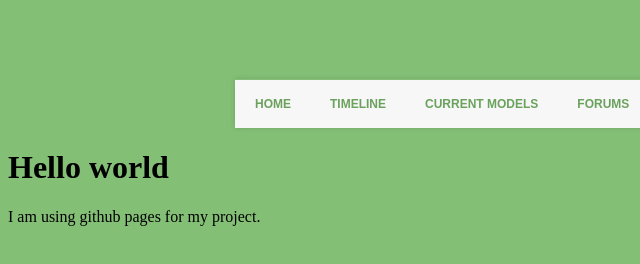
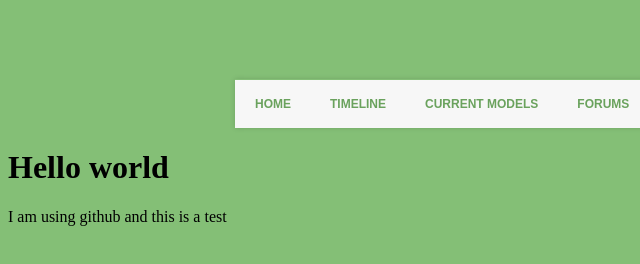
Before and after one commit to MaysonYancey/MaysonYancey.github.io, a plain HTML site: page index.html in a window 1280 px wide. Shown: the full height of the page, 0-640 px from the left. Drawn offline with Linux system fonts and the light colour scheme.

Commit message:
Update index.html

```diff
--- a/index.html
+++ b/index.html
@@ -14,6 +14,6 @@
 </div>
 
     <h1>Hello world</h1>
-    <p>I am using github pages for my project.</p>
+    <p>I am using github and this is a test</p>
 </body>
 </html>
```
